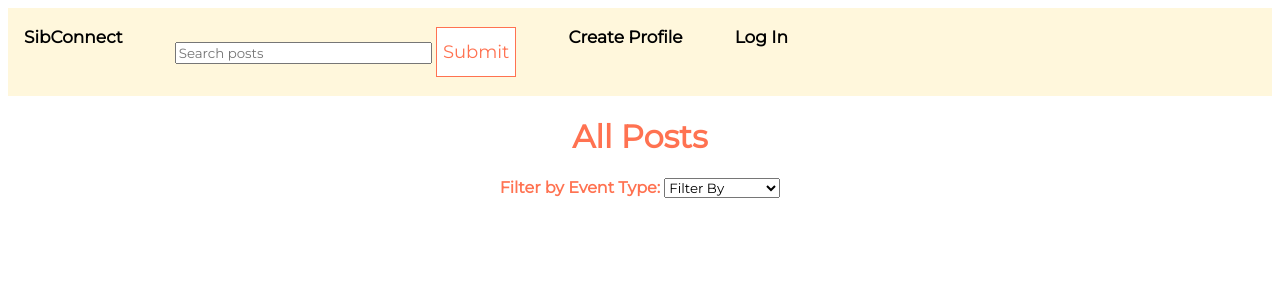
After one commit to amandakcheung/SibConnect, a Flask app: template templates/all_posts.html in a window 1280 px wide. The commit adds this page. Shown: the top 300 px of the page. Run offline with Flask 2, Linux system fonts and the light colour scheme; the template is opened without the code that fills it, so the values that code supplies are empty.

Commit message:
added all files filter

```diff
--- a/app.py
+++ b/app.py
@@ -361,14 +361,19 @@ def pic(conn,uid):
     row = curs.fetchone()
     return send_from_directory(app.config['UPLOADS'],row['filename'])
 
-@app.route('/all_posts/')
-def all_posts():
+@app.route('/all_posts/<sort>/', methods=['GET', 'POST'])
+def all_posts(sort):
     '''displays all the posts'''
     conn = dbi.connect()
     uid = session.get('uid')
-    all_posts = sibconn.get_all_posts(conn)
-    return render_template('posts.html', category = 'all', all_posts=all_posts)
-#end of 11/20
+    if request.method == 'GET':
+        if sort == 'everything':
+            all_posts = sibconn.get_all_posts(conn)
+            return render_template('all_posts.html', category = 'all', all_posts=all_posts)
+        else:
+            all_posts = sibconn.sort_by_type(conn, sort)
+            return render_template('all_posts.html', category=category,
+            all_posts=all_posts)
 
 
 #use to make the database run
--- a/static/style.css
+++ b/static/style.css
@@ -160,7 +160,7 @@
   font-size:28px;
   font-weight: 700;
   margin-bottom: 25px;
-  color: #fec107;
+  color: #ff7251;
   text-align: center;
 
 }
@@ -227,13 +227,13 @@
 /* style for login form */
 body{
   text-align: center;
-  color: #fec107;
+  color: #ff7251;
   font-weight: bolder;
 }
 
 .intro {
   text-align: center;
-  color: #fec107;
+  color: #ff7251;
 }
 
 #login-form{
@@ -253,7 +253,7 @@ input[type="submit"]{
   border: 1px solid;
   background: white;
   font-size: 18px;
-  color: #fec107;
+  color:#ff7251;
 }
 
 /* style for create profile form */
--- /dev/null
+++ b/templates/all_posts.html
@@ -0,0 +1,22 @@
+{% extends "base.html" %}
+{% block main %}
+<h1>All Posts</h1>
+
+<form action="#" method="POST">
+    <label> Filter by Event Type:</label>
+    <select onChange="window.location.href=this.value">
+    <option value="value" selected>Filter By</option>
+    <option value="{{url_for('all_posts', sort='event_post')}}">Event Posts</option>
+    <option value="{{url_for('all_posts', sort='seeking_post')}}" >Seeking Posts</option>
+    </select>
+    </form>
+
+
+<div id="posts">
+    {% for post in all_posts %}
+    <h3><a href="{{url_for('display_post',pid=post.pid)}}">{{post.title}}</a> </h3>
+    <h4>Description: {{post.description}}</h4>
+    {% endfor %}
+</div>
+
+{% endblock %}
--- a/templates/base.html
+++ b/templates/base.html
@@ -15,11 +15,13 @@
 <div class = "topnav">
       <!--<a class="active" href="{{url_for('home')}}">Home</a> -->
       <a href="{{url_for('home')}}">SibConnect</a>
+      <form>
       <div class="search-box">
         <form action= "{{url_for('search')}}" method='get'>
           <input type= "text" name="search a post" size="30" maxlength="60" placeholder="Search posts" required>
           <input class = search_btn type= 'submit' value= 'Submit'>
         </form>
+      </form>
       </div>
       <div class="topnav-right">
         <!-- flex not working for some reason -->
--- a/templates/base_login.html
+++ b/templates/base_login.html
@@ -16,7 +16,7 @@
 <div class = "topnav">
       <!--<a class="active" href="{{url_for('home')}}">Home</a> -->
       <a href="{{url_for('home')}}">Home</a>
-      <a href="{{url_for('all_posts')}}">All Posts</a>
+      <a href="{{url_for('all_posts', sort='everything')}}">All Posts</a>
       <a href="{{url_for('seeking')}}">Seeking events to participate in</a>
       <a href="{{url_for('event')}}">Create/ pub your event </a>
       <div class="search-box">
@@ -47,7 +47,7 @@
 {% endwith %}
 
 
-<!-- is home page is with categories but base is just the nav bar--->
+<!-- is home page is with categories but base is just the nav bar-->
 
 {% block main %}
 
--- a/templates/search.html
+++ b/templates/search.html
@@ -4,9 +4,8 @@
 
 <div id="posts">
     {% for post in all_posts %}
-    <h3><a value="{{post.title}}" href="{{url_for('display_post',pid=post.pid)}}">{{post.title}}</a>
-        <h4> &emsp; Description: {{post.description}}</h4>
-    </h3>
+    <h3><a href="{{url_for('display_post',pid=post.pid)}}">{{post.title}}</a></h3>
+    <h4> Description: {{post.description}}</h4>
     {% endfor %}
 </div>
 
```
Also changed, not shown: sibconn.py (+9 -0 lines), templates/posts.html (+10 -4 lines), templates/profile_page.html (+5 -7 lines).
